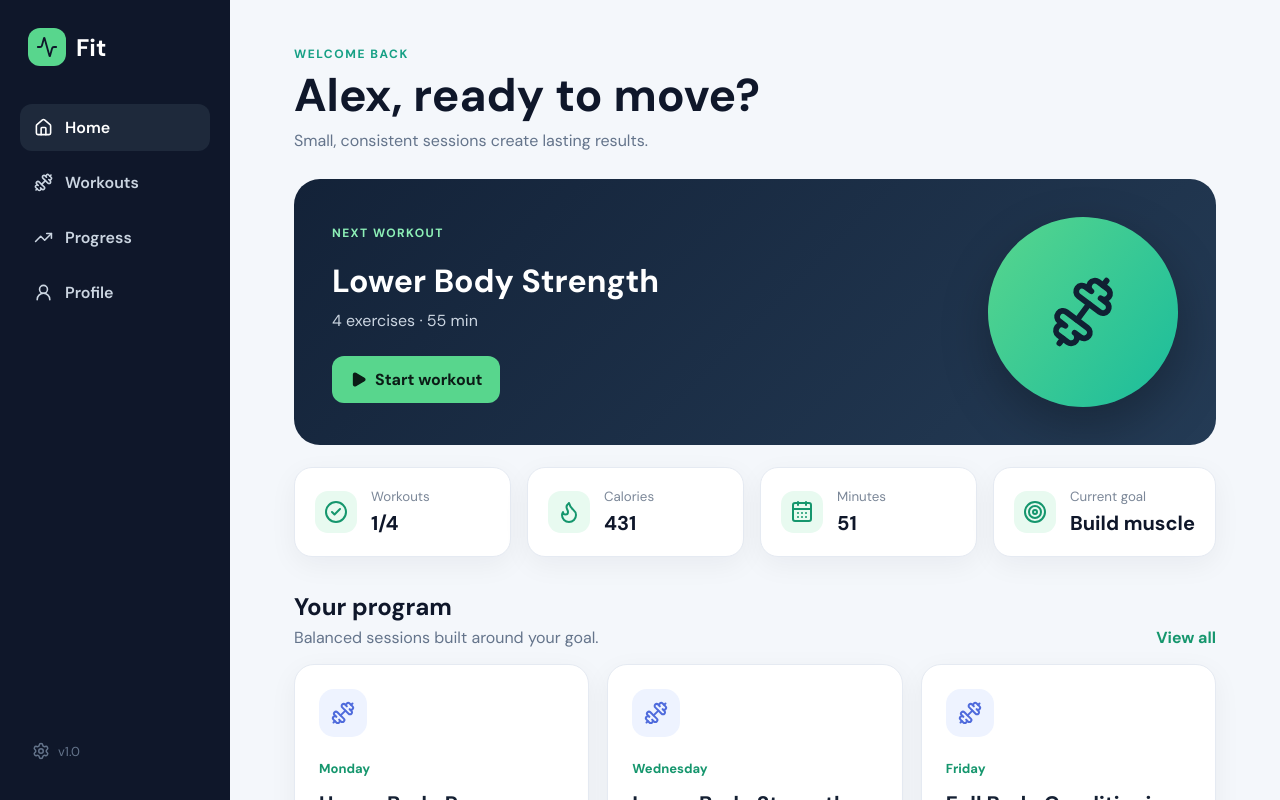
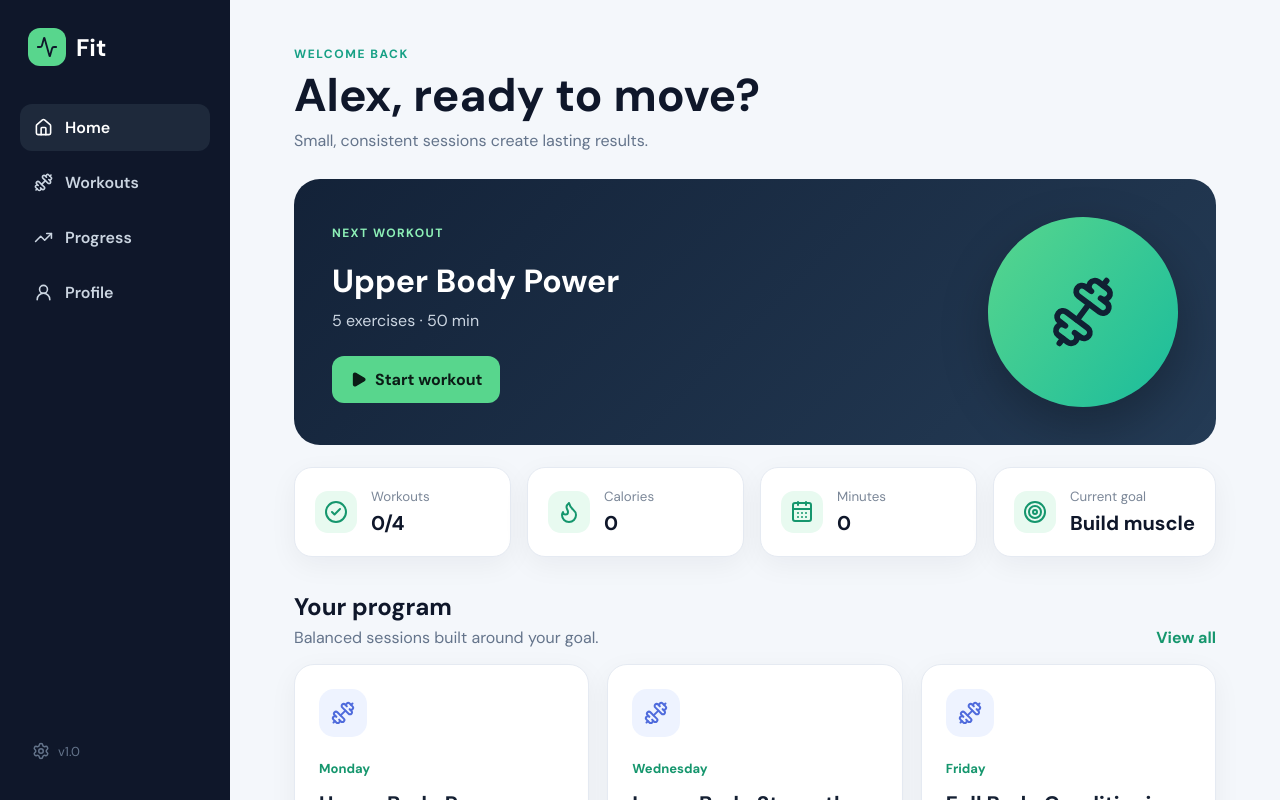
Before and after one commit to Neal86/Fit-app, a React (Vite) app: page / in a window 1280 px wide. Shown: the top 800 px of the page. Built offline with nearby package versions, Linux system fonts and the light colour scheme.

Commit message:
feat: add production starter program and versioned state

```diff
--- a/src/data.ts
+++ b/src/data.ts
@@ -1,31 +1,57 @@
 import type { AppState } from './types'
 
 export const initialState: AppState = {
-  profile: { name: 'Alex', goal: 'Build muscle', level: 'Intermediate', weeklyTarget: 4, weightKg: 72 },
+  version: 2,
+  profile: {
+    name: 'Alex', goal: 'Build muscle', level: 'Intermediate', weeklyTarget: 4,
+    weightKg: 72, heightCm: 178, birthYear: 1992, unit: 'metric', onboardingComplete: false,
+  },
+  preferences: { reducedMotion: false, soundEnabled: true, remindersEnabled: false },
   workouts: [
-    { id: 'push', title: 'Upper Body Power', day: 'Monday', duration: 50, calories: 420, exercises: [
-      { id: 'bench', name: 'Bench Press', sets: 4, reps: '6–8', rest: '120 sec', category: 'Chest' },
-      { id: 'row', name: 'Barbell Row', sets: 4, reps: '8–10', rest: '90 sec', category: 'Back' },
-      { id: 'ohp', name: 'Overhead Press', sets: 3, reps: '8–10', rest: '90 sec', category: 'Shoulders' },
-      { id: 'pullup', name: 'Pull-ups', sets: 3, reps: 'AMRAP', rest: '90 sec', category: 'Back' }
-    ]},
-    { id: 'legs', title: 'Lower Body Strength', day: 'Wednesday', duration: 55, calories: 470, exercises: [
-      { id: 'squat', name: 'Back Squat', sets: 4, reps: '5–8', rest: '150 sec', category: 'Legs' },
-      { id: 'rdl', name: 'Romanian Deadlift', sets: 3, reps: '8–10', rest: '120 sec', category: 'Hamstrings' },
-      { id: 'lunge', name: 'Walking Lunge', sets: 3, reps: '10 / side', rest: '75 sec', category: 'Legs' },
-      { id: 'calf', name: 'Standing Calf Raise', sets: 4, reps: '12–15', rest: '60 sec', category: 'Calves' }
-    ]},
-    { id: 'full', title: 'Full Body Conditioning', day: 'Friday', duration: 40, calories: 380, exercises: [
-      { id: 'deadlift', name: 'Trap Bar Deadlift', sets: 4, reps: '6', rest: '120 sec', category: 'Full body' },
-      { id: 'dbpress', name: 'Dumbbell Press', sets: 3, reps: '10', rest: '75 sec', category: 'Chest' },
-      { id: 'cable', name: 'Cable Row', sets: 3, reps: '12', rest: '75 sec', category: 'Back' },
-      { id: 'bike', name: 'Bike Intervals', sets: 8, reps: '30 sec', rest: '30 sec', category: 'Cardio' }
-    ]}
+    {
+      id: 'upper-power', title: 'Upper Body Power', day: 'Monday', duration: 50, calories: 420,
+      difficulty: 'Intermediate', description: 'A strength-focused upper-body session built around compound lifts.',
+      exercises: [
+        { id: 'bench', name: 'Bench Press', sets: 4, reps: '6–8', restSeconds: 120, category: 'Chest', notes: 'Keep shoulder blades retracted.' },
+        { id: 'row', name: 'Barbell Row', sets: 4, reps: '8–10', restSeconds: 90, category: 'Back' },
+        { id: 'ohp', name: 'Overhead Press', sets: 3, reps: '8–10', restSeconds: 90, category: 'Shoulders' },
+        { id: 'pullup', name: 'Pull-ups', sets: 3, reps: 'AMRAP', restSeconds: 90, category: 'Back' },
+        { id: 'curl', name: 'Dumbbell Curl', sets: 3, reps: '10–12', restSeconds: 60, category: 'Arms' },
+      ],
+    },
+    {
+      id: 'lower-strength', title: 'Lower Body Strength', day: 'Wednesday', duration: 55, calories: 470,
+      difficulty: 'Intermediate', description: 'Build leg strength and posterior-chain capacity with controlled reps.',
+      exercises: [
+        { id: 'squat', name: 'Back Squat', sets: 4, reps: '5–8', restSeconds: 150, category: 'Legs' },
+        { id: 'rdl', name: 'Romanian Deadlift', sets: 3, reps: '8–10', restSeconds: 120, category: 'Hamstrings' },
+        { id: 'lunge', name: 'Walking Lunge', sets: 3, reps: '10 / side', restSeconds: 75, category: 'Legs' },
+        { id: 'calf', name: 'Standing Calf Raise', sets: 4, reps: '12–15', restSeconds: 60, category: 'Calves' },
+        { id: 'plank', name: 'Front Plank', sets: 3, reps: '45 sec', restSeconds: 45, category: 'Core' },
+      ],
+    },
+    {
+      id: 'conditioning', title: 'Full Body Conditioning', day: 'Friday', duration: 40, calories: 380,
+      difficulty: 'Intermediate', description: 'A fast-moving session to improve work capacity and total-body fitness.',
+      exercises: [
+        { id: 'deadlift', name: 'Trap Bar Deadlift', sets: 4, reps: '6', restSeconds: 120, category: 'Full body' },
+        { id: 'dbpress', name: 'Dumbbell Press', sets: 3, reps: '10', restSeconds: 75, category: 'Chest' },
+        { id: 'cable', name: 'Cable Row', sets: 3, reps: '12', restSeconds: 75, category: 'Back' },
+        { id: 'goblet', name: 'Goblet Squat', sets: 3, reps: '12', restSeconds: 60, category: 'Legs' },
+        { id: 'bike', name: 'Bike Intervals', sets: 8, reps: '30 sec', restSeconds: 30, category: 'Cardio' },
+      ],
+    },
+    {
+      id: 'mobility', title: 'Mobility & Recovery', day: 'Sunday', duration: 25, calories: 120,
+      difficulty: 'Beginner', description: 'Restore range of motion and reduce stiffness between training days.',
+      exercises: [
+        { id: 'catcow', name: 'Cat–Cow', sets: 2, reps: '10', restSeconds: 20, category: 'Spine' },
+        { id: 'hip90', name: '90/90 Hip Switch', sets: 3, reps: '8 / side', restSeconds: 30, category: 'Hips' },
+        { id: 'thoracic', name: 'Open Book Rotation', sets: 2, reps: '10 / side', restSeconds: 20, category: 'Upper back' },
+        { id: 'couch', name: 'Couch Stretch', sets: 2, reps: '45 sec / side', restSeconds: 20, category: 'Hip flexors' },
+      ],
+    },
   ],
-  logs: [
-    { id: 'l1', workoutId: 'push', title: 'Upper Body Power', date: '2026-07-21', duration: 48, calories: 405 },
-    { id: 'l2', workoutId: 'legs', title: 'Lower Body Strength', date: '2026-07-23', duration: 57, calories: 482 },
-    { id: 'l3', workoutId: 'full', title: 'Full Body Conditioning', date: '2026-07-25', duration: 41, calories: 392 },
-    { id: 'l4', workoutId: 'push', title: 'Upper Body Power', date: '2026-07-28', duration: 51, calories: 431 }
-  ]
+  logs: [],
+  weightHistory: [{ id: 'weight-start', date: new Date().toISOString().slice(0, 10), weightKg: 72 }],
 }
```
